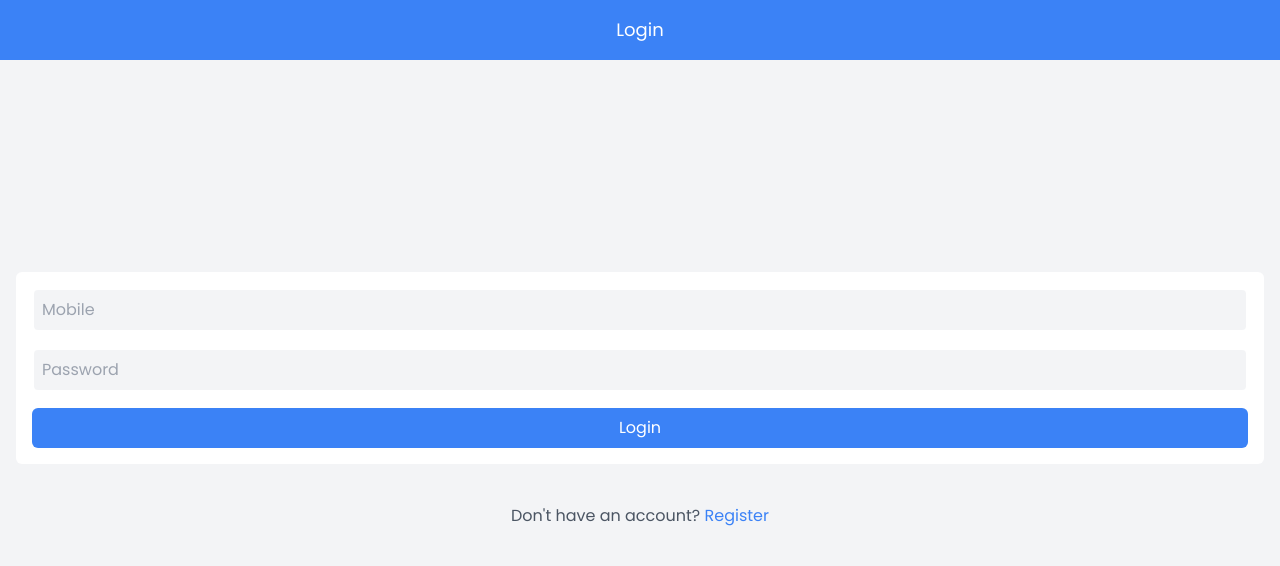
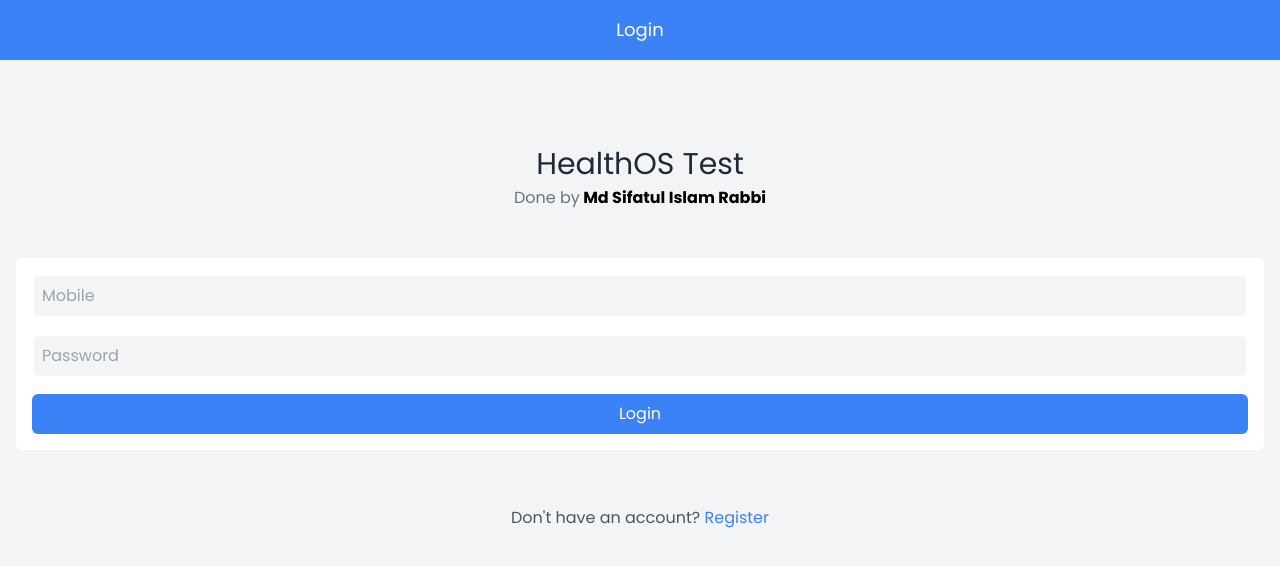
Before and after one commit to sifatulrabbi/healthos-test, a React (Create React App) app: page /login in a window 1280 px wide. Shown: the top 566 px of the page. Built offline with nearby package versions, Linux system fonts and the light colour scheme.

Commit message:
update: login screen, add HeaderText

```diff
--- a/db.json
+++ b/db.json
@@ -353,7 +353,7 @@
   ],
 
   "account": {
-    "name": "Mono Super market",
+    "name": "Sifatul's Super market",
     "online": true,
     "overview": {
       "orders": 24,
--- /dev/null
+++ b/src/components/HeaderText.jsx
@@ -0,0 +1,12 @@
+import React from "react";
+
+function HeaderText({name, icon}) {
+  return (
+    <span className="flex justify-center items-center gap-2">
+      {name}
+      {icon}
+    </span>
+  );
+}
+
+export default HeaderText;
--- a/src/components/index.js
+++ b/src/components/index.js
@@ -5,3 +5,4 @@ export {default as OverviewCard} from "./OverviewCard";
 export {default as SectionHeader} from "./SectionHeader";
 export {default as OrderCard} from "./OderCard";
 export {default as Pill} from "./Pill";
+export {default as HeaderText} from "./HeaderText";
--- a/src/pages/Home.jsx
+++ b/src/pages/Home.jsx
@@ -2,6 +2,7 @@ import React from "react";
 import {useRecoilState} from "recoil";
 import {profileData} from "../atoms";
 import {OrdersOverview, Overview} from "../features";
+import {HeaderText} from "../components";
 import {useUpdateHeader} from "../hooks";
 import {Link} from "react-router-dom";
 import {MdVerified} from "react-icons/md";
@@ -13,9 +14,7 @@ function Home() {
 
   React.useEffect(() => {
     updateHeader(
-      <span className="flex justify-center items-center gap-2">
-        {data.name} <MdVerified />
-      </span>,
+      <HeaderText name={data.name} icon={<MdVerified />} />,
       null,
       null,
       true,
--- a/src/pages/Login.jsx
+++ b/src/pages/Login.jsx
@@ -2,17 +2,25 @@ import React from "react";
 import {LoginForm} from "../features";
 import {Link} from "react-router-dom";
 import {useUpdateHeader} from "../hooks";
+import {HeaderText} from "../components";
 
 function Login() {
   const updateHeader = useUpdateHeader();
 
   React.useEffect(() => {
-    updateHeader("Login");
+    updateHeader(<HeaderText name={"Login"} />);
     // eslint-disable-next-line react-hooks/exhaustive-deps
   }, []);
 
   return (
-    <div className="w-full h-screen p-4 flex flex-col justify-center items-center">
+    <div className="w-full page-normal h-screen items-center">
+      <div className="mb-8 w-full flex flex-col justify-center items-center">
+        <h3 className="text-3xl text-gray-800 mb-1">HealthOS Test</h3>
+        <span className="text-gray-500">
+          Done by
+          <span className="text-black font-bold"> Md Sifatul Islam Rabbi</span>
+        </span>
+      </div>
       <LoginForm />
       <div className="mt-10 text-base text-gray-600">
         Don't have an account?{" "}
--- a/src/pages/Manage.jsx
+++ b/src/pages/Manage.jsx
@@ -4,13 +4,19 @@ import {ManageCard, SearchBar} from "../features";
 import {useRecoilValue} from "recoil";
 import {customersData} from "../atoms";
 import {v4} from "uuid";
+import {HeaderText} from "../components";
 
 function Manage() {
   const updateHeader = useUpdateHeader();
   const customers = useRecoilValue(customersData);
 
   React.useEffect(() => {
-    updateHeader("Manage", "/", null, null);
+    updateHeader(
+      <HeaderText name={`Customers (${customers.length})`} />,
+      "/",
+      null,
+      null,
+    );
     // eslint-disable-next-line react-hooks/exhaustive-deps
   }, []);
 
--- a/src/pages/Orders.jsx
+++ b/src/pages/Orders.jsx
@@ -1,7 +1,7 @@
 import React from "react";
 import {useUpdateHeader} from "../hooks";
 import {OrdersOverview, SearchBar} from "../features";
-import {Pill} from "../components";
+import {HeaderText, Pill} from "../components";
 import {useRecoilValue, useSetRecoilState} from "recoil";
 import {orderSortName, ordersOverviewData} from "../atoms";
 import {v4} from "uuid";
@@ -16,7 +16,12 @@ function Orders() {
   }
 
   React.useEffect(() => {
-    updateHeader(`All Orders (${orders.length})`, "/", null, false);
+    updateHeader(
+      <HeaderText name={`All Orders (${orders.length})`} />,
+      "/",
+      null,
+      false,
+    );
     // eslint-disable-next-line react-hooks/exhaustive-deps
   }, []);
 
--- a/src/pages/Products.jsx
+++ b/src/pages/Products.jsx
@@ -1,12 +1,14 @@
 import React from "react";
-import {useRecoilState} from "recoil";
-import {productsPageState} from "../atoms";
+import {useRecoilState, useRecoilValue} from "recoil";
+import {productsData, productsPageState} from "../atoms";
+import {HeaderText} from "../components";
 import {ProductsOverview} from "../features";
 import {useUpdateHeader} from "../hooks";
 
 function Products() {
   const updateHeader = useUpdateHeader();
   const [{products}, setProducts] = useRecoilState(productsPageState);
+  const productData = useRecoilValue(productsData);
 
   function showProducts() {
     setProducts({products: true});
@@ -17,7 +19,12 @@ function Products() {
   }
 
   React.useEffect(() => {
-    updateHeader("Products", "/", "products", false);
+    updateHeader(
+      <HeaderText name={`Products (${productData.length})`} />,
+      "/",
+      "products",
+      false,
+    );
     // eslint-disable-next-line react-hooks/exhaustive-deps
   }, []);
 
```
